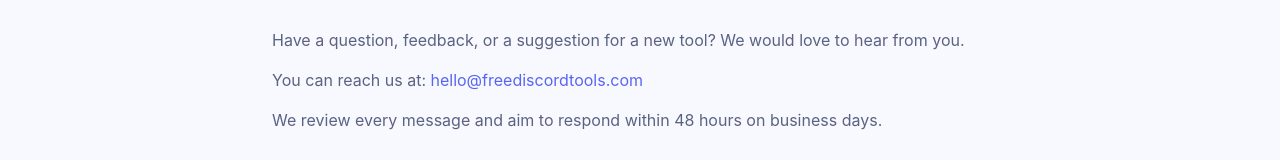
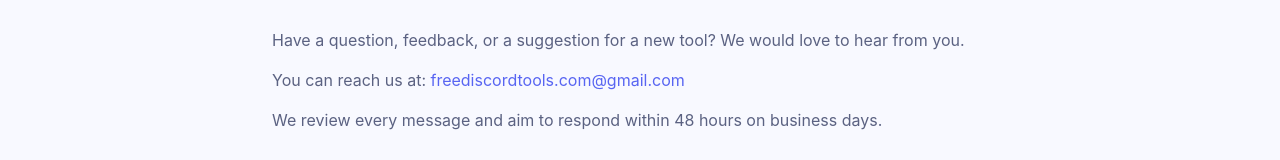
Before and after one commit to jassu-dev/freediscordtools, a Next.js app: page /contact in a window 1280 px wide. Shown: the part 137-297 px from the top of the page. Built offline with nearby package versions, Linux system fonts and the light colour scheme.

Commit message:
speedandemail

```diff
--- a/next.config.ts
+++ b/next.config.ts
@@ -6,6 +6,9 @@
     unoptimized: true,
   },
   trailingSlash: true,
+  experimental: {
+    optimizeCss: true,
+  },
 };
 
 export default nextConfig;
--- a/src/app/contact/page.tsx
+++ b/src/app/contact/page.tsx
@@ -28,7 +28,7 @@
           Have a question, feedback, or a suggestion for a new tool? We would love to hear from you.
         </p>
         <p>
-          You can reach us at: <a href="mailto:freediscordtools.com@gmail.com" className="text-[#5865F2] hover:underline">hello@freediscordtools.com</a>
+          You can reach us at: <a href="mailto:freediscordtools.com@gmail.com" className="text-[#5865F2] hover:underline">freediscordtools.com@gmail.com</a>
         </p>
         <p>
           We review every message and aim to respond within 48 hours on business days.
```
Also changed, not shown: package.json (+4 -3 lines), 2 other files (tests, documents, lock files or other folders).
